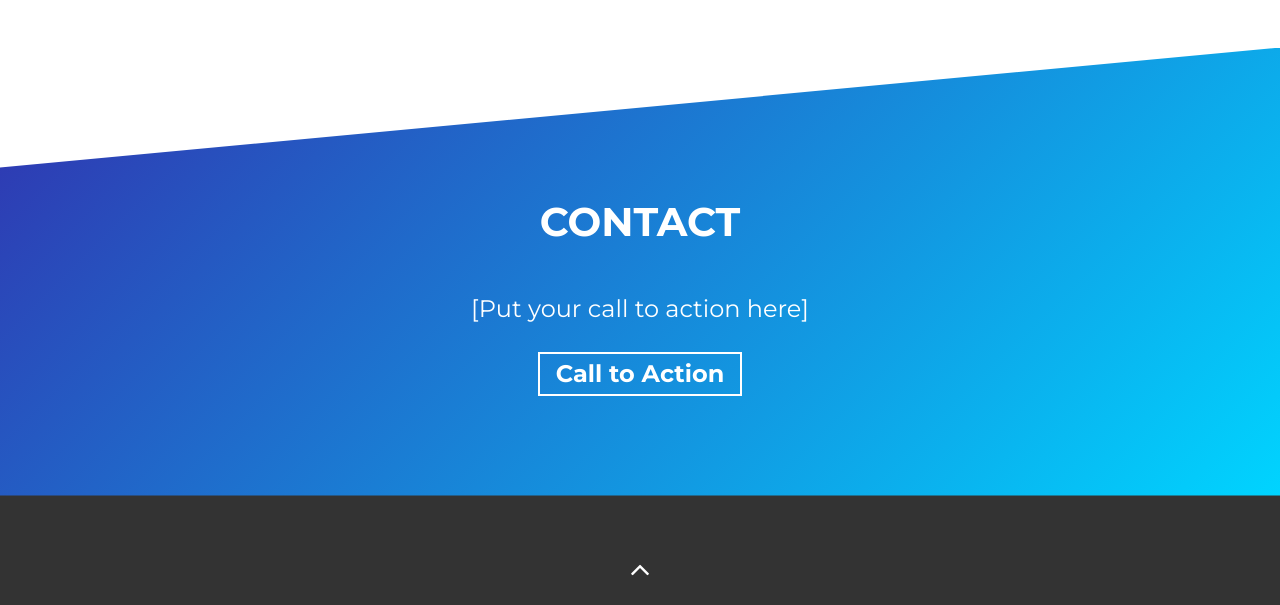
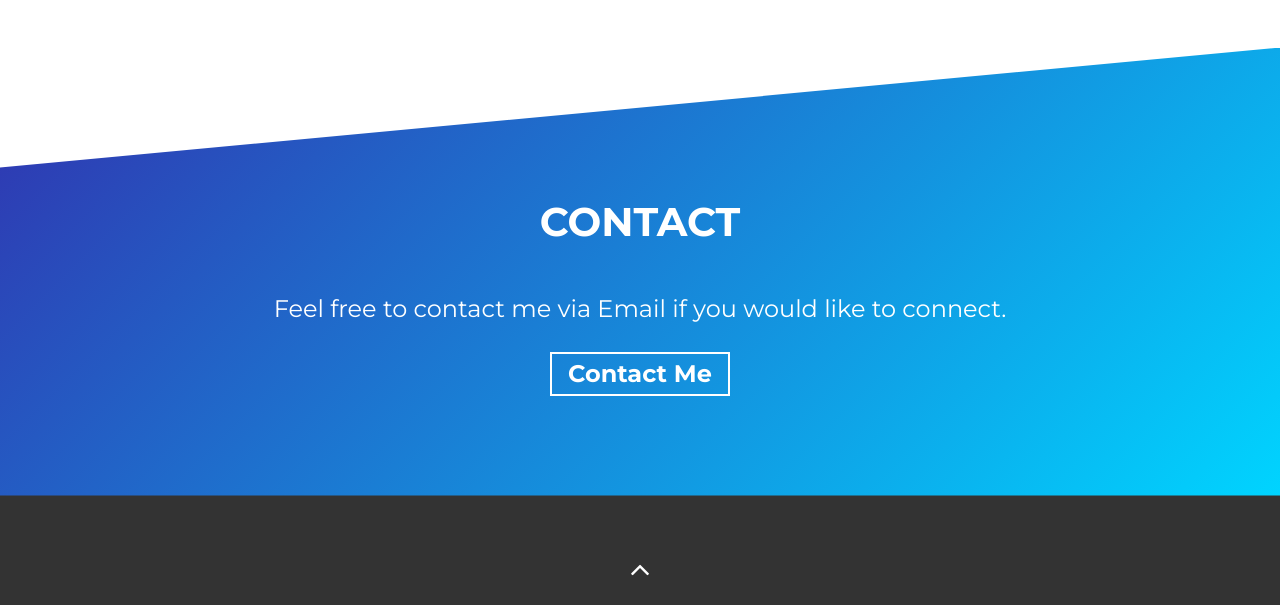
Before and after one commit to Tsung-Jen/myportfolio, a website built with Parcel: page src/index.html in a window 1280 px wide. Shown: the part 2844-3449 px from the top of the page. Built offline with nearby package versions, Linux system fonts and the light colour scheme.

Commit message:
modify contact section

```diff
--- a/src/index.html
+++ b/src/index.html
@@ -293,13 +293,13 @@
       <div class="container">
         <h2 class="section-title">Contact</h2>
         <div class="contact-wrapper load-hidden">
-          <p class="contact-wrapper__text">[Put your call to action here]</p>
+          <p class="contact-wrapper__text">Feel free to contact me via Email if you would like to connect.</p>
           <a
             rel="noreferrer"
             target="_blank"
             class="cta-btn cta-btn--resume"
-            href="mailto:example@email.com"
-            >Call to Action</a
+            href="mailto:tsungjen.pu@gmail.com"
+            >Contact Me</a
           >
         </div>
       </div>
```
